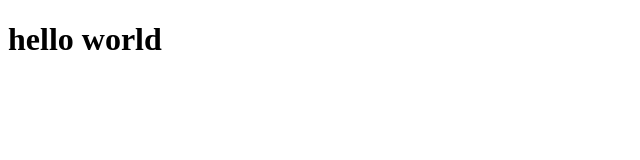
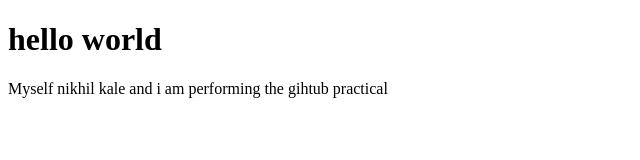
Before and after one commit to nikhilkale-web/myproject, a plain HTML site: page WadExam/index.html in a window 1280 px wide. Shown: the whole page, without its empty margins (0-640 px from the left). Drawn offline with Linux system fonts and the light colour scheme.

Commit message:
update code

```diff
--- a/WadExam/index.html
+++ b/WadExam/index.html
@@ -7,5 +7,6 @@
 </head>
 <body>
     <h1>hello world</h1>
+    <p> Myself nikhil kale and i am performing the gihtub practical</p>
 </body>
 </html>
```
